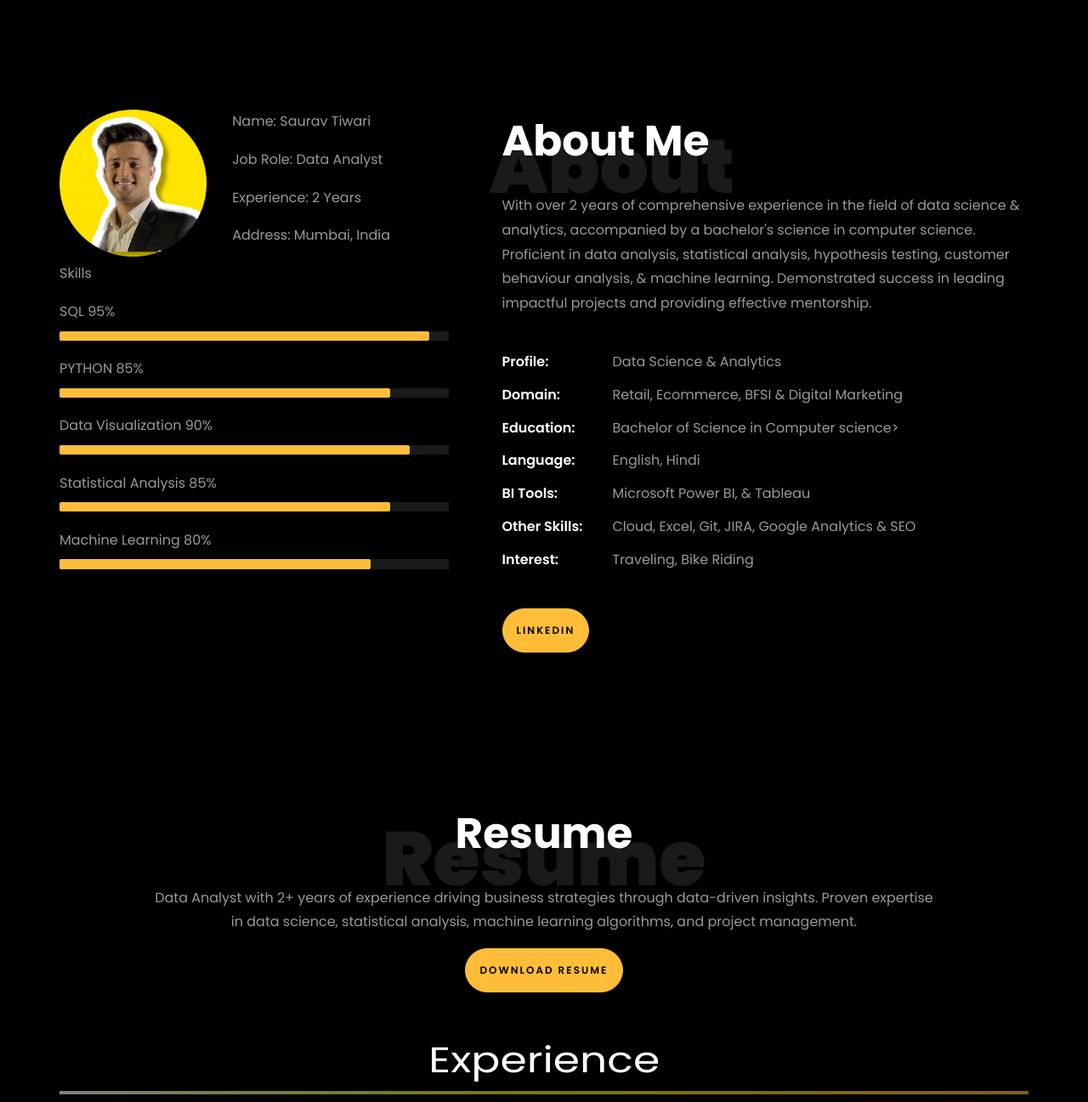
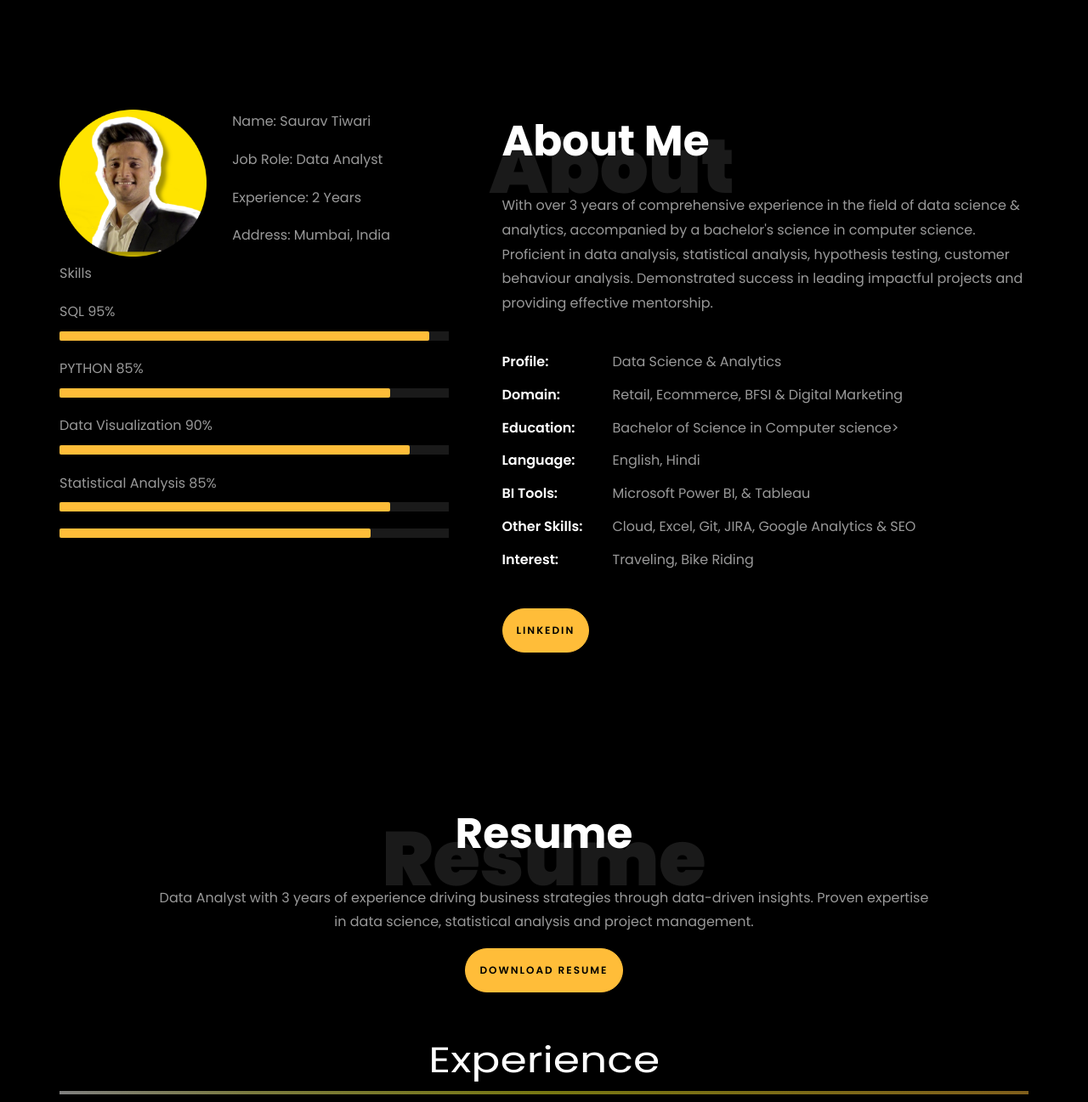
Before and after one commit to SauravTiwari1T/sauravtiwari.github.io, a plain HTML site: page index.html in a window 1280 px wide. Shown: the part 733-2030 px from the top of the page at 85% size. Drawn offline with Linux system fonts and the light colour scheme; grey boxes are pictures that could not be loaded; files whose address does not match are found by name.

Commit message:
Update index.html

```diff
--- a/index.html
+++ b/index.html
@@ -189,7 +189,7 @@ html{
 						<br>
 						<br>
 			            <h2>A Data Analyst</h2>
-						<!-- <h2 class="d-flex" style="margin-bottom: 0">With over 5 years of experience</h2> -->
+						<!-- <h2 class="d-flex" style="margin-bottom: 0">With over 3 years of experience</h2> -->
 						<!-- <br> -->
 			            <p>
 							<a href="https://github.com/SauravTiwari1T" class="btn btn-primary py-3 px-4">My works</a>
@@ -254,7 +254,7 @@ html{
 											aria-valuemax="100"></div>
 									</div>
 
-									<span>Machine Learning</span> <span class="pull-right">80%</span>
+
 									<div class="progress">
 										<div class="progress-bar" role="progressbar" style="width: 80%" aria-valuenow="80" aria-valuemin="0"
 											aria-valuemax="100"></div>
@@ -271,8 +271,8 @@ html{
 								<h1 class="big">About</h1>
 								<h2 class="mb-4">About Me</h2>
 
-								<p>With over 2 years of comprehensive experience in the field of data science & analytics, accompanied by a bachelor's science in computer science.
-									Proficient in data analysis, statistical analysis, hypothesis testing, customer behaviour analysis, &amp; machine learning.
+								<p>With over 3 years of comprehensive experience in the field of data science & analytics, accompanied by a bachelor's science in computer science.
+									Proficient in data analysis, statistical analysis, hypothesis testing, customer behaviour analysis.
 									Demonstrated success in leading impactful projects and providing effective mentorship.</p>
 								<ul class="about-info mt-4 px-md-0 px-2">
 									<li class="d-flex"><span>Profile:</span> <span>Data Science &amp; Analytics</span></li>
@@ -312,7 +312,7 @@ html{
 				<div class="col-md-10 heading-section text-center ftco-animate">
 					<h1 class="big big-2">Resume</h1>
 					<h2 class="mb-4">Resume</h2>
-					<p>Data Analyst with 2+ years of experience driving business strategies through data-driven insights. Proven expertise in data science, statistical analysis, machine learning algorithms, and project management.</p>
+					<p>Data Analyst with 3 years of experience driving business strategies through data-driven insights. Proven expertise in data science, statistical analysis and project management.</p>
 
 					<a href="Resume/SauravData.pdf" class="btn btn-primary py-3 px-3"  download target="_blank">Download Resume</a>
 				</div>
```
